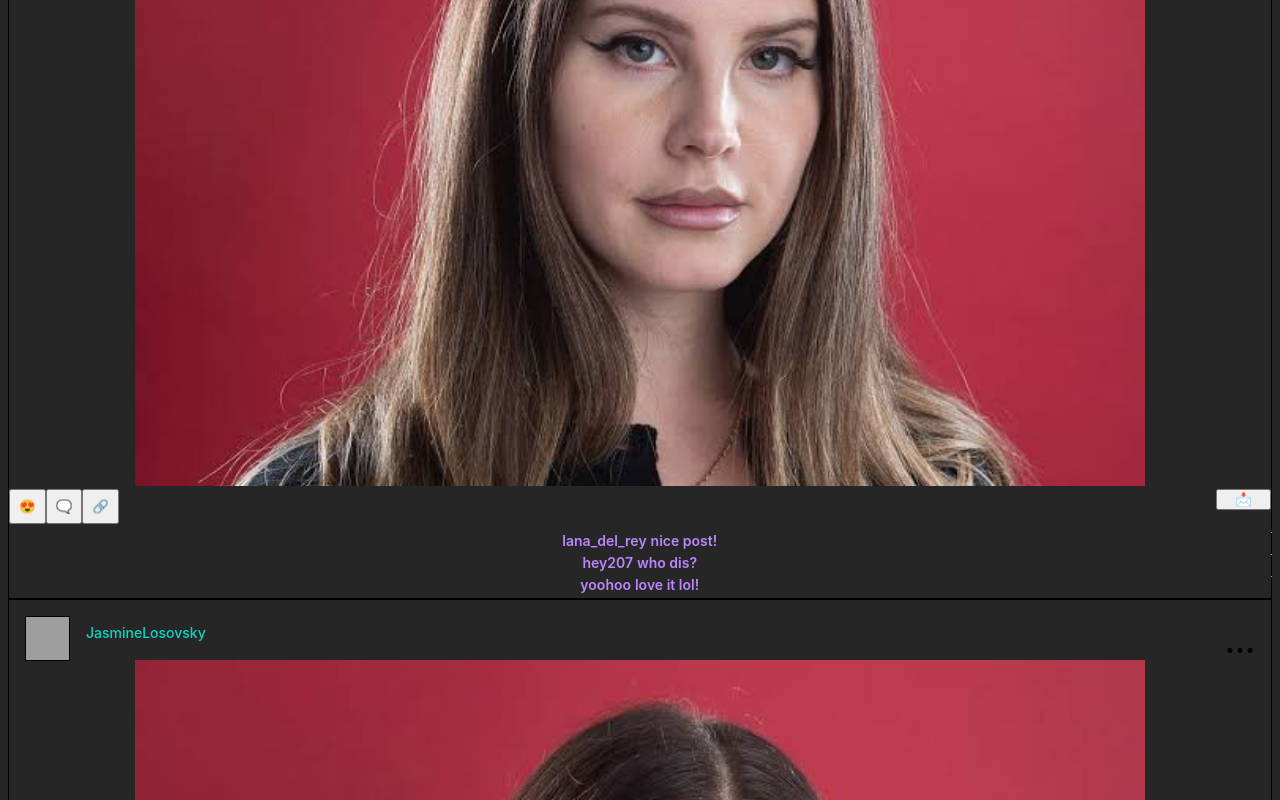
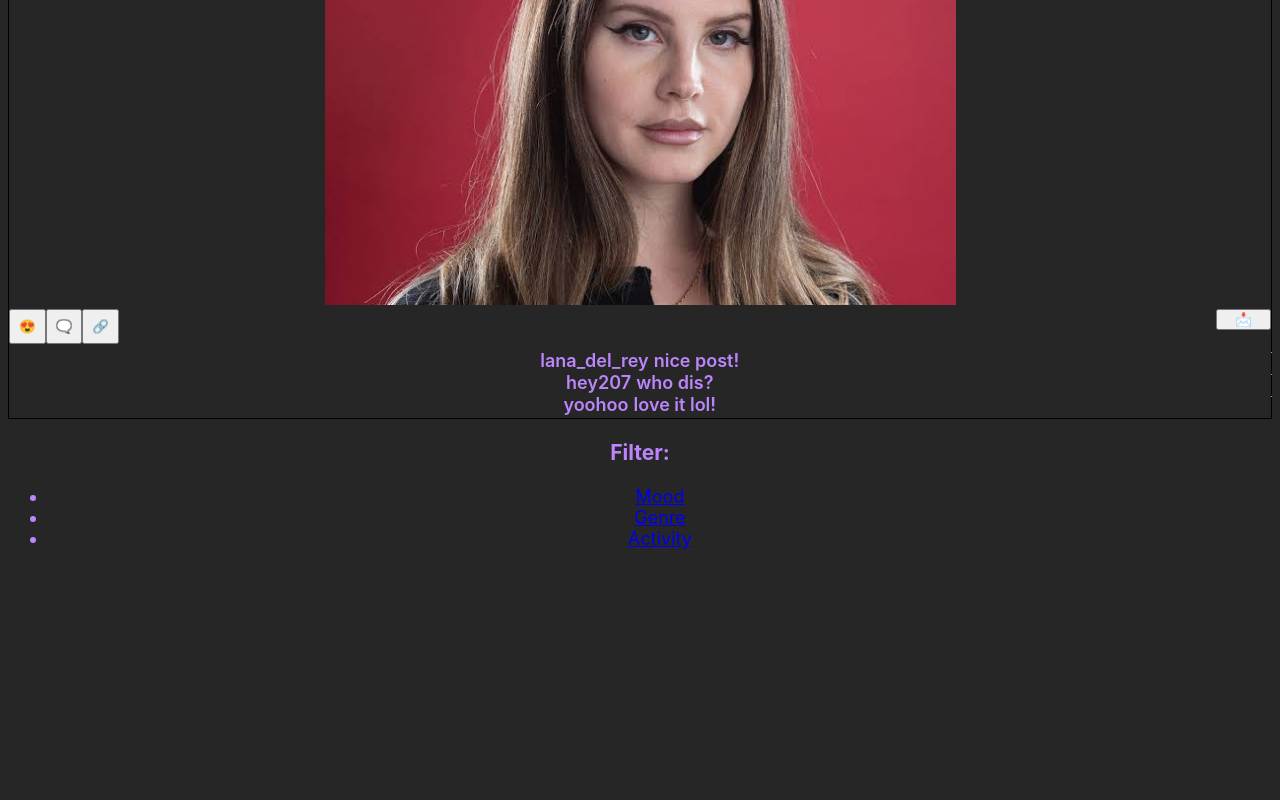
Before and after one commit to info340b-au23/project-musicmatch, a plain HTML site: page html/feed.html in a window 1280 px wide. Shown: the part 2266-3066 px from the top of the page. After the commit the page ends 2833 px from the top, so only its background shows below. Drawn offline with nearby package versions, Linux system fonts and the light colour scheme; grey boxes are pictures that could not be loaded.

Commit message:
jasmines work

```diff
--- a/css/style.css
+++ b/css/style.css
@@ -136,7 +136,7 @@
 
 .feed body {
     background-color: #262626;
-    font-size: 14px;
+    font-size: 18px;
     font-family: -apple-system, BlinkMacSystemFont, 'Segoe UI', Roboto, Helvetica, Arial, sans-serif;
 }
 
@@ -145,8 +145,8 @@
 }
 
 .feed .musicMatch-profile-image {
-    width: 45px;
-    height: 45px;
+    width: 70px;
+    height: 70px;
     border: 1px solid black;
     float: left;
     margin-left: auto;
@@ -179,7 +179,7 @@
 }
 
 .feed .musicMatch-image {
-    width: 80%;
+    width: 50%;
 }
 
 .feed .musicMatch-interact {
--- a/html/feed.html
+++ b/html/feed.html
@@ -4,8 +4,8 @@
 
 <head>
     <meta charset="utf-8">
-    <meta name="author" content="your name">
-    <meta name="" content="MusicMatch">
+    <meta name="author" content="Jasmine Losovsky">
+    <meta name="MusicMatch" content="The feed of MusicMatch to share your posts">
     <title>Post's Feed</title>
     <link rel="stylesheet" href="../css/style.css">
     <meta name="viewport" content="width=device-width, initial-scale=1, shrink-to-fit=no">
```
